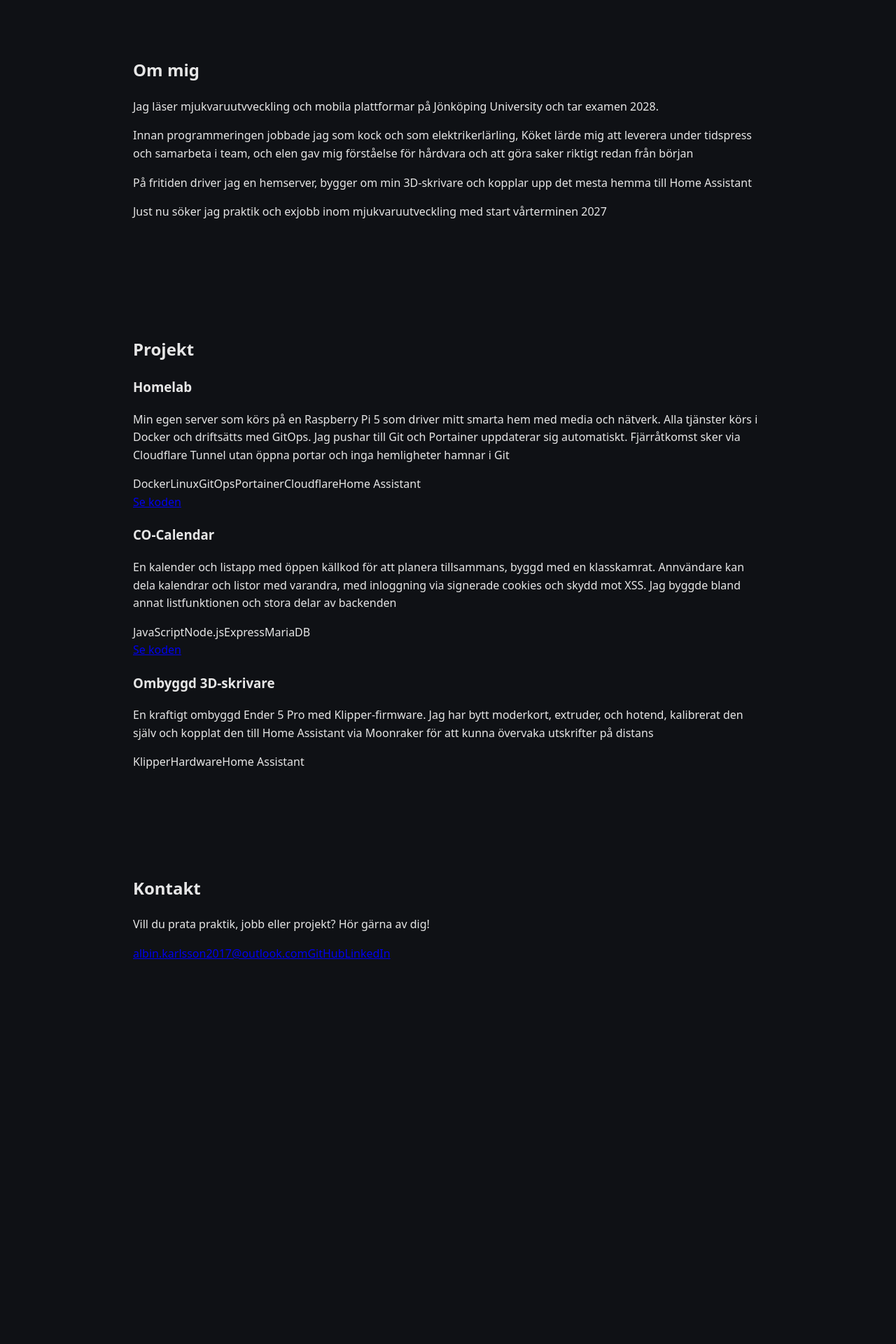
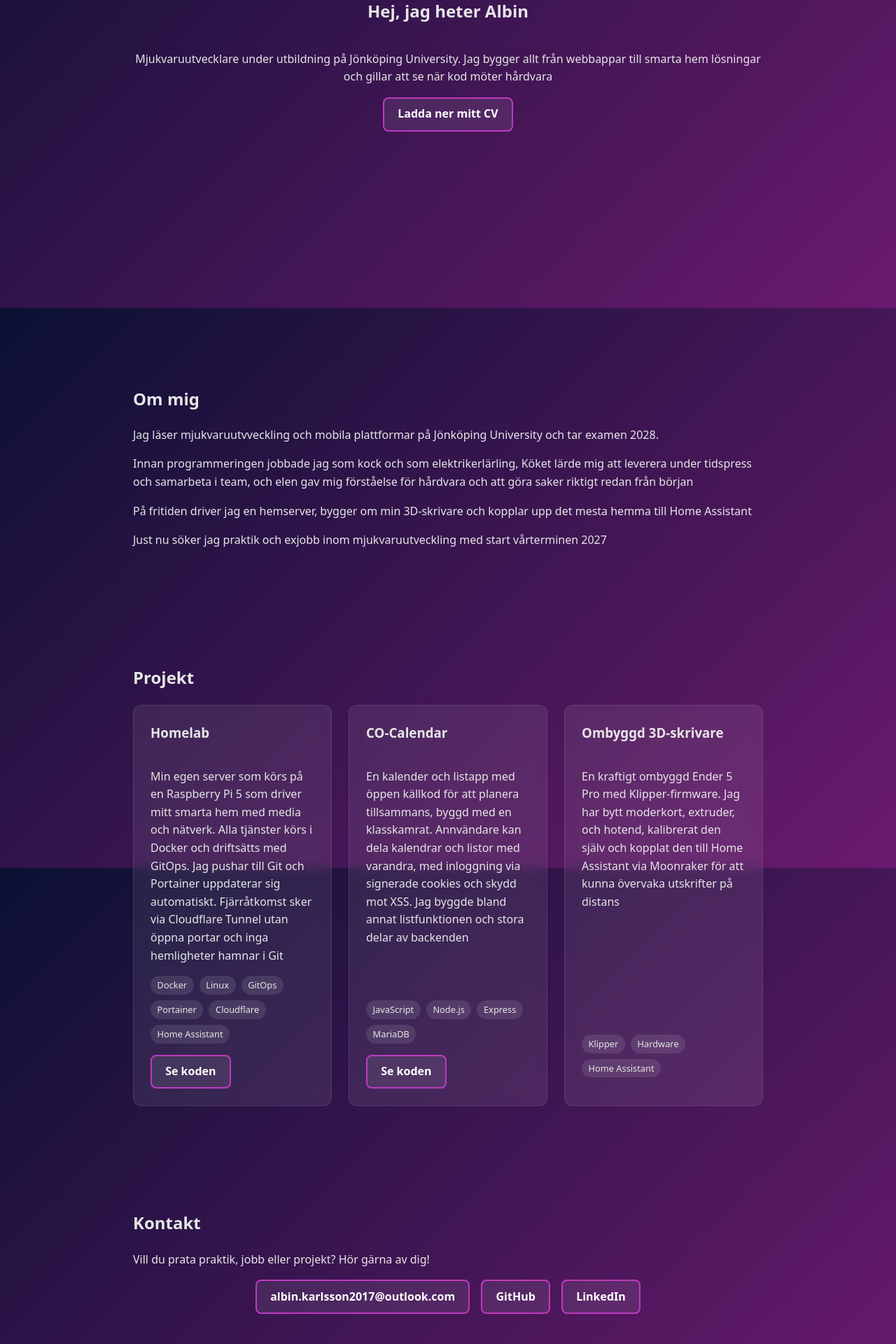
Before and after one commit to albinkarlsson1999/portfolio, a React app: page / in a window 1280 px wide. Shown: the part 360-2280 px from the top of the page at 70% size. Before the commit the page ends 1799 px from the top, so only its background shows below. Built offline with nearby package versions, Linux system fonts and the light colour scheme; the HTML template or start-up script is replaced by a standard one.

Commit message:
More designing on the webpage

```diff
--- a/src/components/Contact.jsx
+++ b/src/components/Contact.jsx
@@ -7,9 +7,11 @@ function Contact() {
         <section id="contact">
             <h2>{t.title}</h2>
             <p>{t.text}</p>
-            <a href={`mailto:${c.email}`}>{c.email}</a>
-            <a href={c.github} target="_blank" rel="noopener noreferrer" >GitHub</a>
-            <a href={c.linkedin} target="_blank" rel="noopener noreferrer">LinkedIn</a>
+            <div className="contact-links">
+                <a className="button" href={`mailto:${c.email}`}>{c.email}</a>
+                <a className="button" href={c.github} target="_blank" rel="noopener noreferrer" >GitHub</a>
+                <a className="button" href={c.linkedin} target="_blank" rel="noopener noreferrer">LinkedIn</a>
+            </div>
         </section>)
 }
 
--- a/src/components/Hero.jsx
+++ b/src/components/Hero.jsx
@@ -5,7 +5,7 @@ function Hero() {
         <section id="hero">
             <h1>{t.title}</h1>
             <p>{t.subtitle}</p>
-            <a href="cv.pdf">{t.cvButton}</a>
+            <a className="button" href="cv.pdf">{t.cvButton}</a>
         </section>
     )
 }
--- a/src/components/ProjectCard.jsx
+++ b/src/components/ProjectCard.jsx
@@ -12,7 +12,7 @@ function ProjectCard({project}) {
             </div>
 
             { project.link && (
-                <a href={project.link} target="_blank" rel="noopener noreferrer">{t.codeLink}</a>
+                <a className="button" href={project.link} target="_blank" rel="noopener noreferrer">{t.codeLink}</a>
             )}
         </article>)
 }
--- a/src/index.css
+++ b/src/index.css
@@ -1,15 +1,25 @@
 :root {
   --bg: #0f1115;
   --text: #e6e6e6;
-  --accent: #4ade80
+  --accent: #2dd4bf;
 }
 
 body {
   margin: 0;
-  background-color: var(--bg);
-  color: var(--text);
+  background: linear-gradient(135deg, #0b1033, #6b1a6e);
+  background-attachment: fixed;
+  min-height: 100vh;color: var(--text);
   font-family: system-ui, Helvetica, sans-serif;
   line-height: 1.6;
+}
+
+#hero {
+  text-align: center;
+  min-height: 80vh;
+  display: flex;
+  flex-direction: column;
+  justify-content: center;
+  align-items: center;
 }
 
 section {
@@ -23,7 +33,7 @@ section {
   justify-content: space-between;
   align-items: center;
   position: sticky; top: 0;
-  background-color: var(--bg);
+  background-color: rgba(11, 16, 51, 0.7);
   padding: 1rem;
   border-bottom: 1px solid #222;
 }
@@ -38,14 +48,81 @@ section {
   text-decoration: none;
 }
 
-.project-grid {
-
-}
-
 .name-short {
   display: none;
 }
 
+.button {
+  display: inline-block;
+  padding: 0.6rem 1.2rem;
+  background-color: rgba(255, 255, 255, 0.08);
+  color: white;
+  border: 2px solid #bf3abf;
+  border-radius: 8px;
+  text-decoration: none;
+  font-weight: 600;
+  transition: transform 0.15s, filter 0.15s;
+}
+
+.button:hover {
+  transform: translateY(-2px);
+  filter: brightness(1.1);
+}
+
+.contact-links {
+  display: flex;
+  justify-content: center;
+  gap: 1rem;
+  flex-wrap: wrap;
+}
+
+.project-grid {
+  display: grid;
+  grid-template-columns: repeat(auto-fit, minmax(260px, 1fr));
+  gap: 1.5rem;
+}
+
+.project-card {
+  display: flex;
+  flex-direction: column;
+  padding: 1.5rem;
+  background-color: rgba(255, 255, 255, 0.08);
+  border: 1px solid rgba(255, 255, 255, 0.1);
+  border-radius: 12px;
+  backdrop-filter: blur(8px);
+  transition: transform 0.15s, border-color 0.15s;
+}
+
+.project-card:hover {
+  transform: translateY(-4px);
+  border-color: var(--accent);
+}
+
+.project-card h3 {
+  margin-top: 0;
+}
+
+.project-card p {
+  flex-grow: 1;
+}
+
+.tags {
+  display: flex;
+  flex-wrap: wrap;
+  gap: 0.5rem;
+  margin-bottom: 1rem;
+}
+
+.tags span {
+  font-size: 0.8rem;
+  padding: 0.2rem 0.6rem;
+  border-radius: 999px;
+  background-color: rgba(255, 255, 255, 0.1);
+}
+
+.project-card .button {
+  align-self: flex-start;
+}
 @media (max-width: 600px) {
   .name-long {
     display: none;
```
